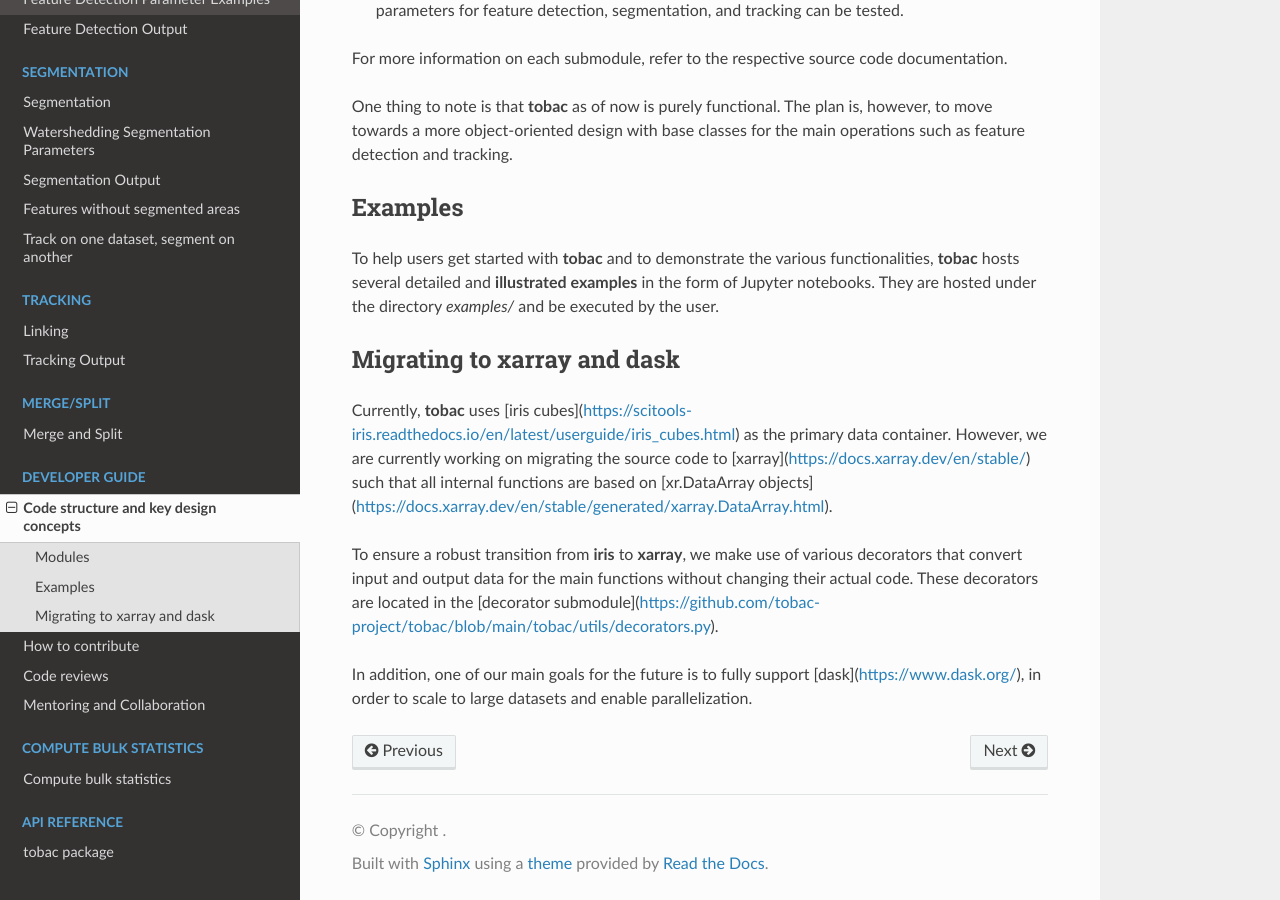
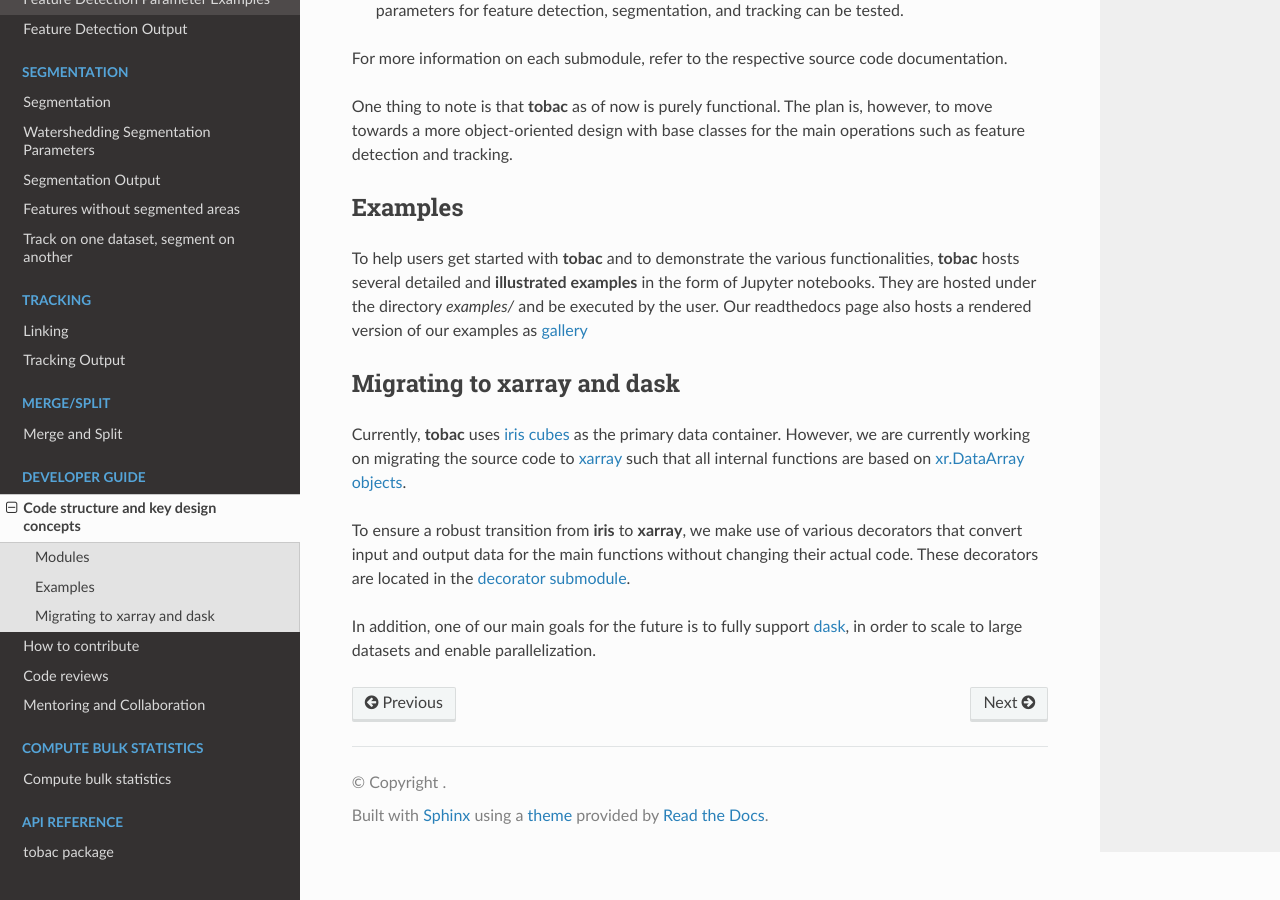
Before and after one commit to tobac-project/tobac, a Sphinx documentation site: the page built from doc/code_structure.rst, in a window 1280 px wide and 900 px high, scrolled down 1385 px. Built offline with Sphinx 7.4.7 and the Read the Docs theme 2.0.0, drawn with Linux system fonts in a browser that asks for light colours; formulas are drawn with MathJax 3; pages that are not in the unit, such as notebooks, are missing from menus.

```diff
--- a/doc/code_structure.rst
+++ b/doc/code_structure.rst
@@ -39,21 +39,21 @@ One thing to note is that **tobac** as of now is purely functional. The plan is,
 Examples
 ========
 
-To help users get started with **tobac** and to demonstrate the various functionalities, **tobac** hosts several detailed and **illustrated examples** in the form of Jupyter notebooks. They are hosted under the directory `examples/` and be executed by the user.
+To help users get started with **tobac** and to demonstrate the various functionalities, **tobac** hosts several detailed and **illustrated examples** in the form of Jupyter notebooks. They are hosted under the directory `examples/` and be executed by the user. Our readthedocs page also hosts a rendered version of our examples as `gallery <https://tobac.readthedocs.io/en/latest/examples.html>`_
 
 
 ============================
 Migrating to xarray and dask
 ============================
 
-Currently, **tobac** uses [iris cubes](https://scitools-iris.readthedocs.io/en/latest/userguide/iris_cubes.html) as the
+Currently, **tobac** uses `iris cubes <https://scitools-iris.readthedocs.io/en/latest/userguide/iris_cubes.html>`_ as the
 primary data container. However, we are currently working on migrating the source code to
-[xarray](https://docs.xarray.dev/en/stable/) such that all internal functions are based on [xr.DataArray
-objects](https://docs.xarray.dev/en/stable/generated/xarray.DataArray.html).
+`xarray <https://docs.xarray.dev/en/stable/>`_ such that all internal functions are based on `xr.DataArray
+objects <https://docs.xarray.dev/en/stable/generated/xarray.DataArray.html>`_.
 
 To ensure a robust transition from **iris** to **xarray**, we make use of various decorators that convert input and
-output data for the main functions without changing their actual code. These decorators are located in the [decorator
-submodule](https://github.com/tobac-project/tobac/blob/main/tobac/utils/decorators.py).
+output data for the main functions without changing their actual code. These decorators are located in the `decorator
+submodule <https://github.com/tobac-project/tobac/blob/main/tobac/utils/decorators.py>`_.
 
-In addition, one of our main goals for the future is to fully support [dask](https://www.dask.org/), in order to scale
+In addition, one of our main goals for the future is to fully support `dask <https://www.dask.org/>`_, in order to scale
 to large datasets and enable parallelization.
```
Also changed, not shown: CONTRIBUTING.md (+1 -29 lines), doc/contributing.rst (+17 -18 lines).
